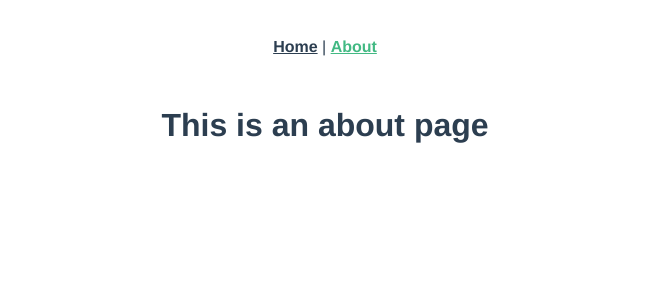
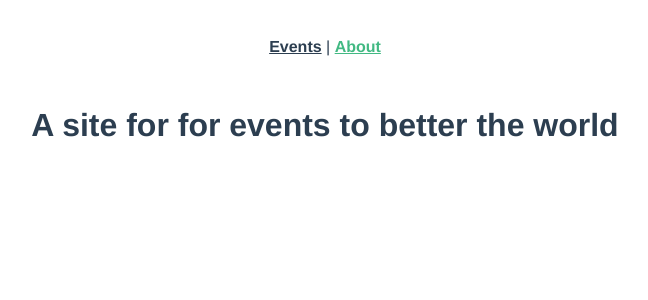
Before and after one commit to AngieCristina/real-world-vue, a Vue app: page /about in a window 1280 px wide. Shown: the top 300 px of the page, without its empty margins (315-963 px from the left). Built offline with nearby package versions, Linux system fonts and the light colour scheme.

Commit message:
create project- styles views- manage router

```diff
--- a/package.json
+++ b/package.json
@@ -23,8 +23,8 @@
     "@vue/eslint-config-prettier": "^6.0.0",
     "babel-eslint": "^10.1.0",
     "eslint": "^6.7.2",
-    "eslint-plugin-prettier": "^3.3.1",
+    "eslint-plugin-prettier": "^3.4.1",
     "eslint-plugin-vue": "^7.0.0",
-    "prettier": "^2.2.1"
+    "prettier": "^2.4.1"
   }
 }
--- /dev/null
+++ b/prettierrc.js
@@ -0,0 +1,4 @@
+module.exports = {
+  singleQuote: true,
+  semi: false,
+};
--- a/src/App.vue
+++ b/src/App.vue
@@ -1,6 +1,6 @@
 <template>
   <div id="nav">
-    <router-link to="/">Home</router-link> |
+    <router-link to="/">Events</router-link> |
     <router-link to="/about">About</router-link>
   </div>
   <router-view />
@@ -27,4 +27,7 @@
 #nav a.router-link-exact-active {
   color: #42b983;
 }
+h4 {
+  font-size: 20px;
+}
 </style>
--- /dev/null
+++ b/src/components/EventCard.vue
@@ -0,0 +1,33 @@
+<template>
+  <div class="event-card">
+    <span>@{{ event.time }} on {{ event.date }}</span>
+    <h4>{{ event.title }}</h4>
+  </div>
+</template>
+
+<script>
+export default {
+  name: "EventCard",
+  props: {
+    event: {
+      type: Object,
+      required: true,
+    },
+  },
+};
+</script>
+
+<style scoped>
+.event-card {
+  padding: 20px;
+  width: 250px;
+  cursor: pointer;
+  border: 1px solid #39495c;
+  margin-bottom: 18px;
+}
+
+.event-card:hover {
+  transform: scale(1.01);
+  box-shadow: 0 3px 12px 0 rgba(0, 0, 0, 0.2);
+}
+</style>
--- a/src/components/HelloWorld.vue
+++ /dev/null
@@ -1,130 +0,0 @@
-<template>
-  <div class="hello">
-    <h1>{{ msg }}</h1>
-    <p>
-      For a guide and recipes on how to configure / customize this project,<br />
-      check out the
-      <a href="https://cli.vuejs.org" target="_blank" rel="noopener"
-        >vue-cli documentation</a
-      >.
-    </p>
-    <h3>Installed CLI Plugins</h3>
-    <ul>
-      <li>
-        <a
-          href="https://github.com/vuejs/vue-cli/tree/dev/packages/%40vue/cli-plugin-babel"
-          target="_blank"
-          rel="noopener"
-          >babel</a
-        >
-      </li>
-      <li>
-        <a
-          href="https://github.com/vuejs/vue-cli/tree/dev/packages/%40vue/cli-plugin-router"
-          target="_blank"
-          rel="noopener"
-          >router</a
-        >
-      </li>
-      <li>
-        <a
-          href="https://github.com/vuejs/vue-cli/tree/dev/packages/%40vue/cli-plugin-vuex"
-          target="_blank"
-          rel="noopener"
-          >vuex</a
-        >
-      </li>
-      <li>
-        <a
-          href="https://github.com/vuejs/vue-cli/tree/dev/packages/%40vue/cli-plugin-eslint"
-          target="_blank"
-          rel="noopener"
-          >eslint</a
-        >
-      </li>
-    </ul>
-    <h3>Essential Links</h3>
-    <ul>
-      <li>
-        <a href="https://vuejs.org" target="_blank" rel="noopener">Core Docs</a>
-      </li>
-      <li>
-        <a href="https://forum.vuejs.org" target="_blank" rel="noopener"
-          >Forum</a
-        >
-      </li>
-      <li>
-        <a href="https://chat.vuejs.org" target="_blank" rel="noopener"
-          >Community Chat</a
-        >
-      </li>
-      <li>
-        <a href="https://twitter.com/vuejs" target="_blank" rel="noopener"
-          >Twitter</a
-        >
-      </li>
-      <li>
-        <a href="https://news.vuejs.org" target="_blank" rel="noopener">News</a>
-      </li>
-    </ul>
-    <h3>Ecosystem</h3>
-    <ul>
-      <li>
-        <a href="https://router.vuejs.org" target="_blank" rel="noopener"
-          >vue-router</a
-        >
-      </li>
-      <li>
-        <a href="https://vuex.vuejs.org" target="_blank" rel="noopener">vuex</a>
-      </li>
-      <li>
-        <a
-          href="https://github.com/vuejs/vue-devtools#vue-devtools"
-          target="_blank"
-          rel="noopener"
-          >vue-devtools</a
-        >
-      </li>
-      <li>
-        <a href="https://vue-loader.vuejs.org" target="_blank" rel="noopener"
-          >vue-loader</a
-        >
-      </li>
-      <li>
-        <a
-          href="https://github.com/vuejs/awesome-vue"
-          target="_blank"
-          rel="noopener"
-          >awesome-vue</a
-        >
-      </li>
-    </ul>
-  </div>
-</template>
-
-<script>
-export default {
-  name: "HelloWorld",
-  props: {
-    msg: String,
-  },
-};
-</script>
-
-<!-- Add "scoped" attribute to limit CSS to this component only -->
-<style scoped>
-h3 {
-  margin: 40px 0 0;
-}
-ul {
-  list-style-type: none;
-  padding: 0;
-}
-li {
-  display: inline-block;
-  margin: 0 10px;
-}
-a {
-  color: #42b983;
-}
-</style>
--- a/src/router/index.js
+++ b/src/router/index.js
@@ -1,20 +1,17 @@
 import { createRouter, createWebHistory } from "vue-router";
-import Home from "../views/Home.vue";
+import EventList from "../views/EventList.vue";
+import About from "../views/About.vue";
 
 const routes = [
   {
     path: "/",
-    name: "Home",
-    component: Home,
+    name: "EventList",
+    component: EventList,
   },
   {
     path: "/about",
     name: "About",
-    // route level code-splitting
-    // this generates a separate chunk (about.[hash].js) for this route
-    // which is lazy-loaded when the route is visited.
-    component: () =>
-      import(/* webpackChunkName: "about" */ "../views/About.vue"),
+    component: About,
   },
 ];
 
--- a/src/views/About.vue
+++ b/src/views/About.vue
@@ -1,5 +1,5 @@
 <template>
   <div class="about">
-    <h1>This is an about page</h1>
+    <h1>A site for for events to better the world</h1>
   </div>
 </template>
--- /dev/null
+++ b/src/views/EventList.vue
@@ -0,0 +1,64 @@
+<template>
+  <h1>Events For Good</h1>
+  <div class="events">
+    <EventCard v-for="event in events" :key="event.id" :event="event" />
+  </div>
+</template>
+
+<script>
+// @ is an alias to /src
+import EventCard from "@/components/EventCard.vue";
+
+export default {
+  name: "EventList",
+  components: {
+    EventCard,
+  },
+  data() {
+    return {
+      events: [
+        {
+          id: 5928101,
+          category: "animal welfare",
+          title: "Cat Adoption Day",
+          description: "Find your new feline friend at this event.",
+          location: "Meow Town",
+          date: "January 28, 2022",
+          time: "12:00",
+          petsAllowed: true,
+          organizer: "Kat Laydee",
+        },
+        {
+          id: 4582797,
+          category: "food",
+          title: "Community Gardening",
+          description: "Join us as we tend to the community edible plants.",
+          location: "Flora City",
+          date: "March 14, 2022",
+          time: "10:00",
+          petsAllowed: true,
+          organizer: "Fern Pollin",
+        },
+        {
+          id: 8419988,
+          category: "sustainability",
+          title: "Beach Cleanup",
+          description: "Help pick up trash along the shore.",
+          location: "Playa Del Carmen",
+          date: "July 22, 2022",
+          time: "11:00",
+          petsAllowed: false,
+          organizer: "Carey Wales",
+        },
+      ],
+    };
+  },
+};
+</script>
+<style scoped>
+.events {
+  display: flex;
+  flex-direction: column;
+  align-items: center;
+}
+</style>
--- a/src/views/Home.vue
+++ /dev/null
@@ -1,18 +0,0 @@
-<template>
-  <div class="home">
-    <img alt="Vue logo" src="../assets/logo.png" />
-    <HelloWorld msg="Welcome to Your Vue.js App" />
-  </div>
-</template>
-
-<script>
-// @ is an alias to /src
-import HelloWorld from "@/components/HelloWorld.vue";
-
-export default {
-  name: "Home",
-  components: {
-    HelloWorld,
-  },
-};
-</script>
```
Also changed, not shown: 1 other file (tests, documents, lock files or other folders).
